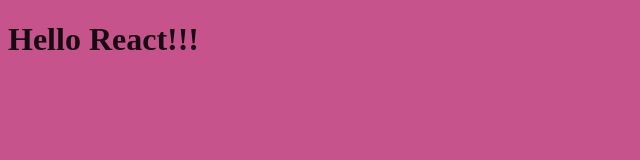
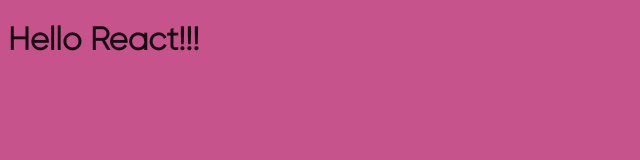
Before and after one commit to Javieredoher/social_Programate_fe, a React app: page / in a window 1280 px wide. Shown: the top 160 px of the page, without its empty margins (0-640 px from the left). Built offline with nearby package versions, Linux system fonts and the light colour scheme.

Commit message:
05-11-21 | webpack updated(fonts) |Rrrb

```diff
--- a/src/assets/styles/global.scss
+++ b/src/assets/styles/global.scss
@@ -1,7 +1,19 @@
 $base-color: #c6538c;
 $color: rgba(black, 0.88);
 
+@font-face {
+  font-family: Gilroy-bold;
+  src: url("../fonts/Gilroy-ExtraBold.otf")format("opentype");
+}
+@font-face {
+  font-family: Gilroy-light;
+  src: url("../fonts/Gilroy-Light.otf")format("opentype");
+}
+$font-bold:Gilroy-bold;
+$font-light:Gilroy-light;
 body {
   background-color: $base-color;
   color: $color;
+  font-family:$font-light ;
+
 }
--- a/webpack.config.dev.js
+++ b/webpack.config.dev.js
@@ -36,7 +36,7 @@
         ]
       },
       {
-        test: /\.(png|gif|jpg)$/,
+        test: /\.(png|gif|jpg|woff|otf|svg)$/,
         use: [
           {
             loader: 'file-loader',
@@ -44,6 +44,10 @@
           }
         ],
       }
+      // {
+      //   test: /\.(png|gif|jpg|woff|otf|svg)$/,
+      //   use: ['url-loader?limit=100000']
+      // }
     ]
   },
   plugins: [
@@ -59,6 +63,6 @@
     static: path.join(__dirname, 'dist'),
     compress: true,
     port: 3006,
-    historyApiFallback:true,
+    historyApiFallback: true,
   }
 }
```
Also changed, not shown: src/assets/fonts/Gilroy-ExtraBold.otf (added), src/assets/fonts/Gilroy-Light.otf (added), src/assets/fonts/font.txt (deleted).
